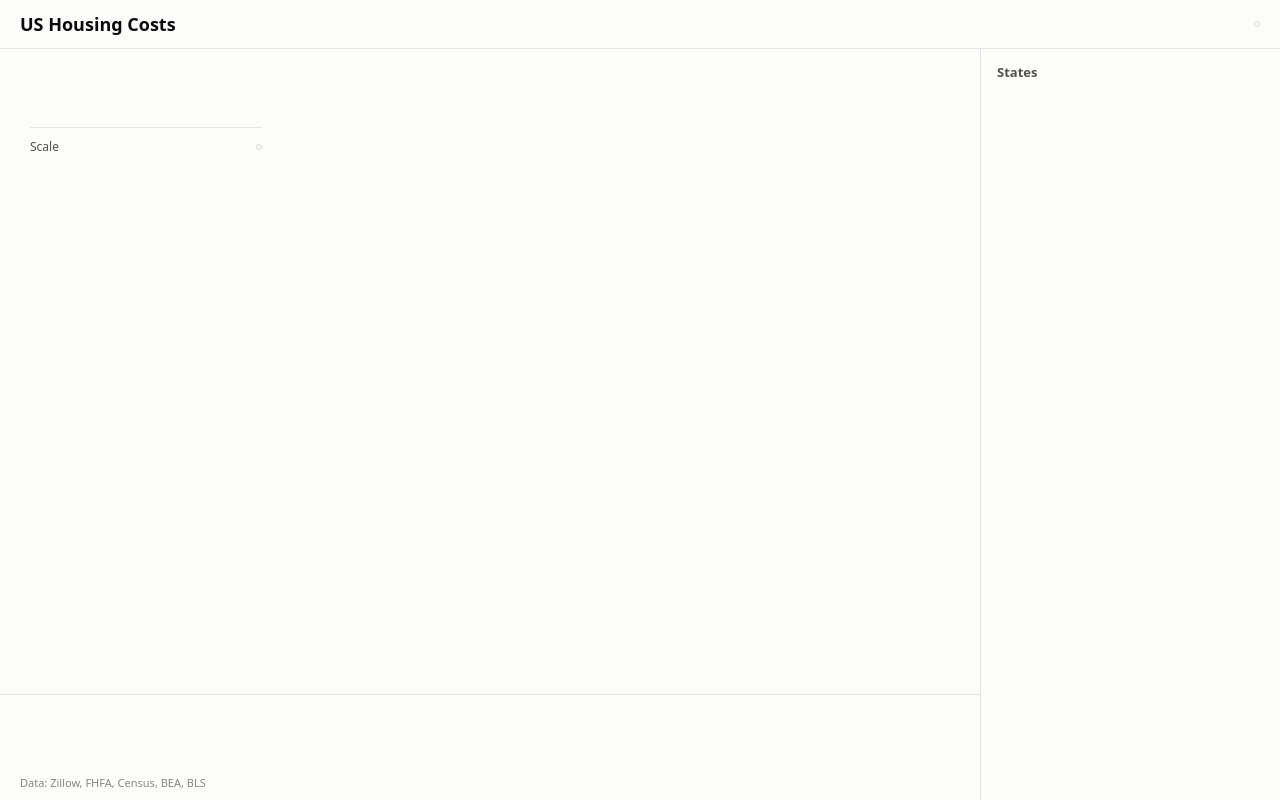
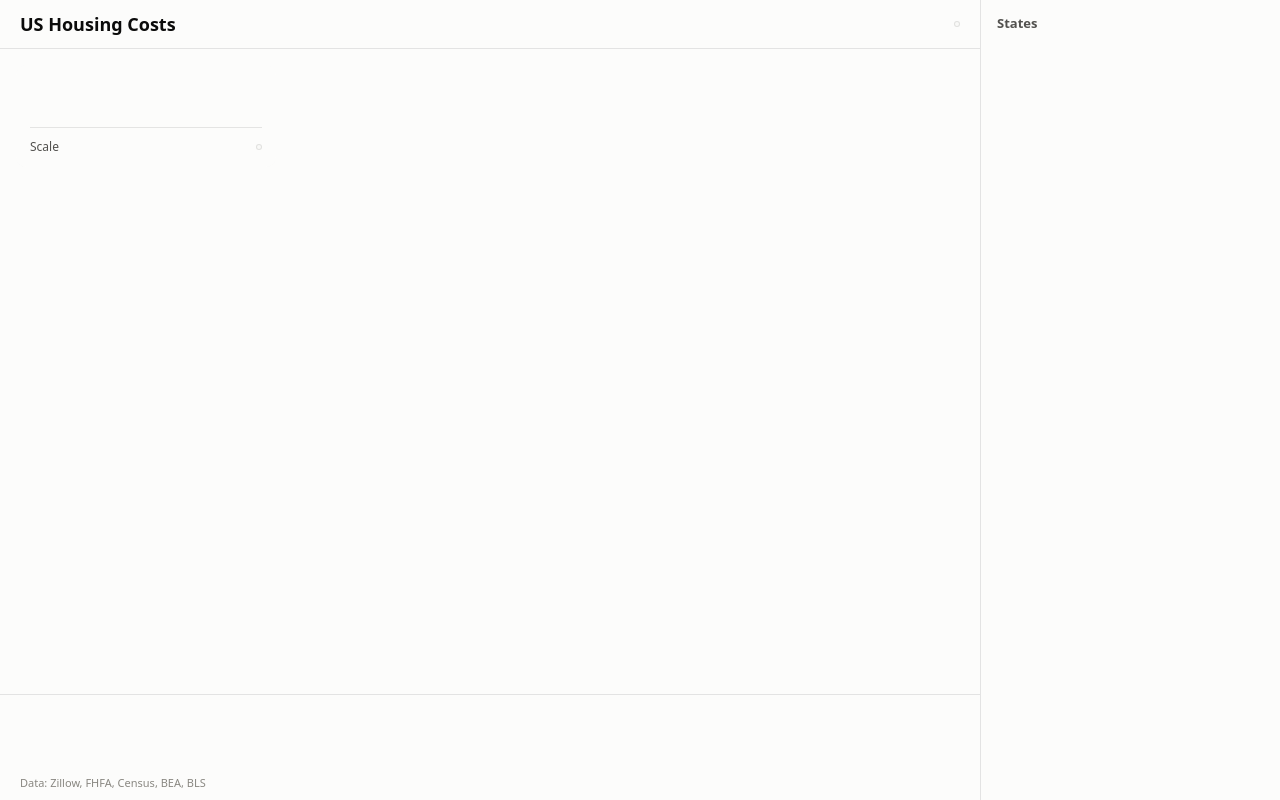
Before and after one commit to bddicken/col, a website built with Vite: page app/index.html in a window 1280 px wide. Built offline with nearby package versions, Linux system fonts and the light colour scheme; files whose address does not match are found by name.

Commit message:
Side panel spans the full height; top bar covers only the map column
Co-Authored-By: Claude Opus 5.5 <noreply@anthropic.com>

```diff
--- a/app/src/styles.css
+++ b/app/src/styles.css
@@ -62,7 +62,7 @@ button { font: inherit; color: inherit; }
   display: grid;
   grid-template-columns: 1fr var(--panel-w);
   grid-template-rows: auto 1fr auto;
-  grid-template-areas: "top top" "stage panel" "time panel";
+  grid-template-areas: "top panel" "stage panel" "time panel";
   height: 100vh;
 }
 
```
